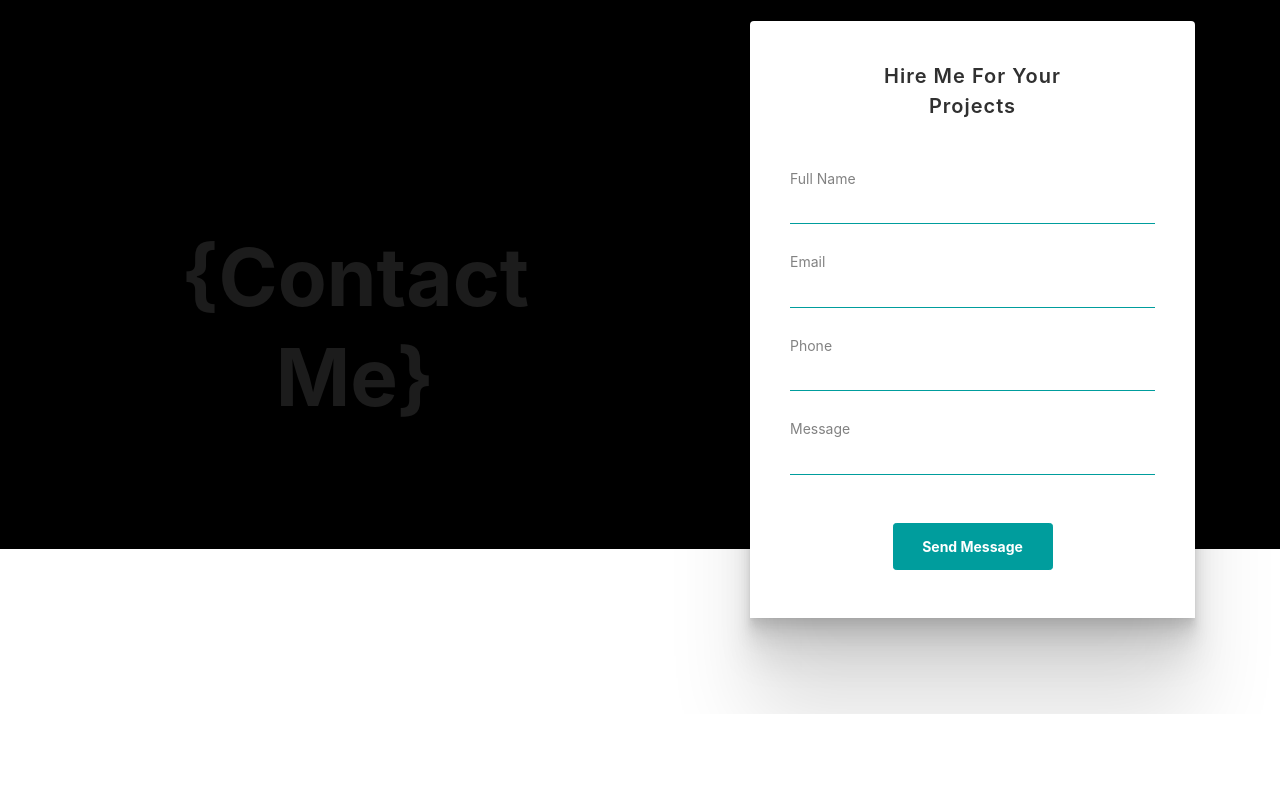
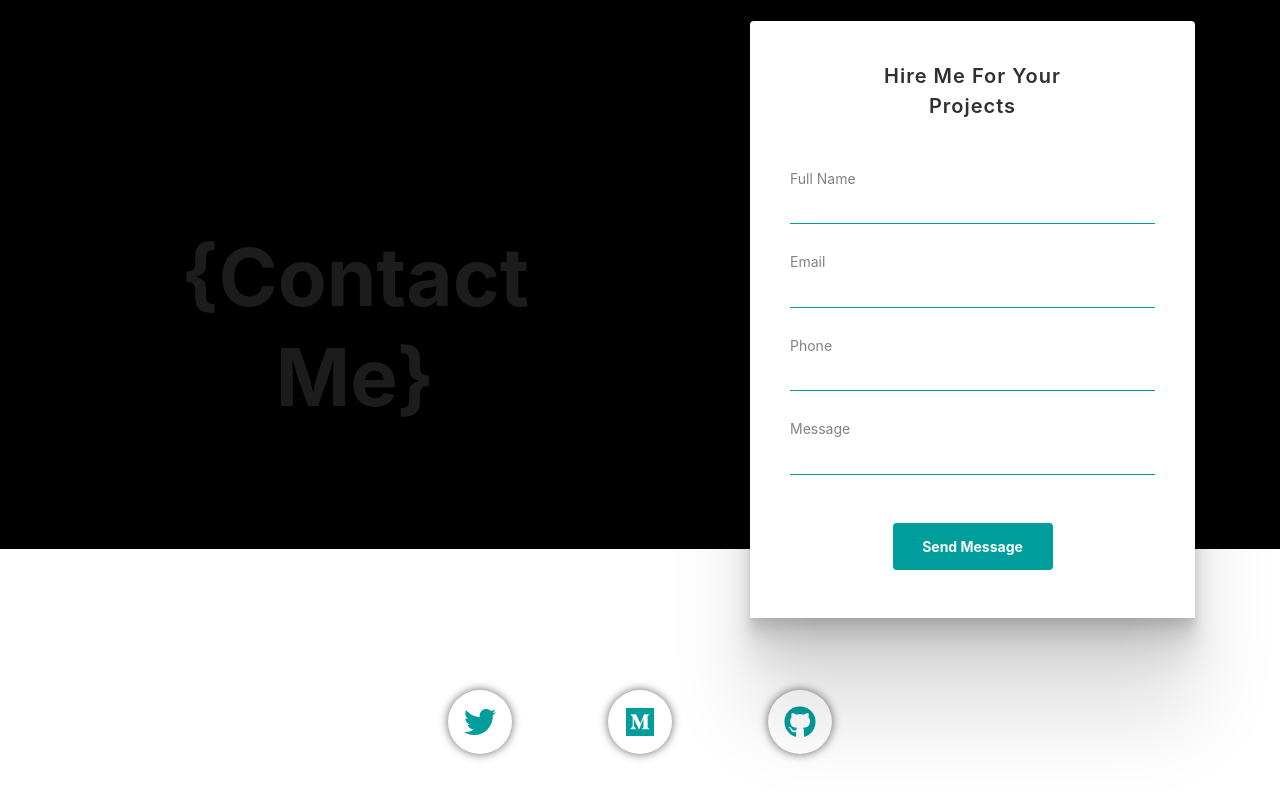
Before and after one commit to jydoskey/personal-portfolio-website, a Vue app: page / in a window 1280 px wide. Shown: the part 2892-3692 px from the top of the page. Before the commit the page ends 3606 px from the top, so only its background shows below. Built offline with nearby package versions, Linux system fonts and the light colour scheme.

Commit message:
updated footer with linked social icons & styles

```diff
--- a/src/components/Footer.vue
+++ b/src/components/Footer.vue
@@ -0,0 +1,32 @@
+<template>
+  <section class="footer pt-4">
+    <div class="icon-container d-flex justify-content-around mr-auto ml-auto">
+      <a href="https://twitter.com/Jide_Omotola" target="_blank"><i
+          class="fab fa-twitter text-magenta icon-placeholder"></i></a>
+      <a href="https://medium.com/@jbold1999" target="_blank"><i
+          class="fab fa-medium text-magenta icon-placeholder"></i></a>
+      <a href="https://github.com/jydoskey/" target="_blank"><i
+          class="fab fa-github text-magenta icon-placeholder"></i></a>
+    </div>
+  </section>
+</template>
+
+<style lang="scss" scoped>
+  .icon-placeholder {
+    width: 4rem;
+    height: 4rem;
+    font-size: 2rem;
+    padding: 1rem;
+    background-color: white;
+    cursor: pointer;
+    border-radius: 50%;
+    box-shadow: 0 0 10px rgba(0, 0, 0, 0.6);
+    -moz-box-shadow: 0 0 10px rgba(0, 0, 0, 0.6);
+    -webkit-box-shadow: 0 0 10px rgba(0, 0, 0, 0.6);
+    -o-box-shadow: 0 0 10px rgba(0, 0, 0, 0.6);
+  }
+
+  .icon-container {
+    max-width: 30rem;
+  }
+</style>
```
